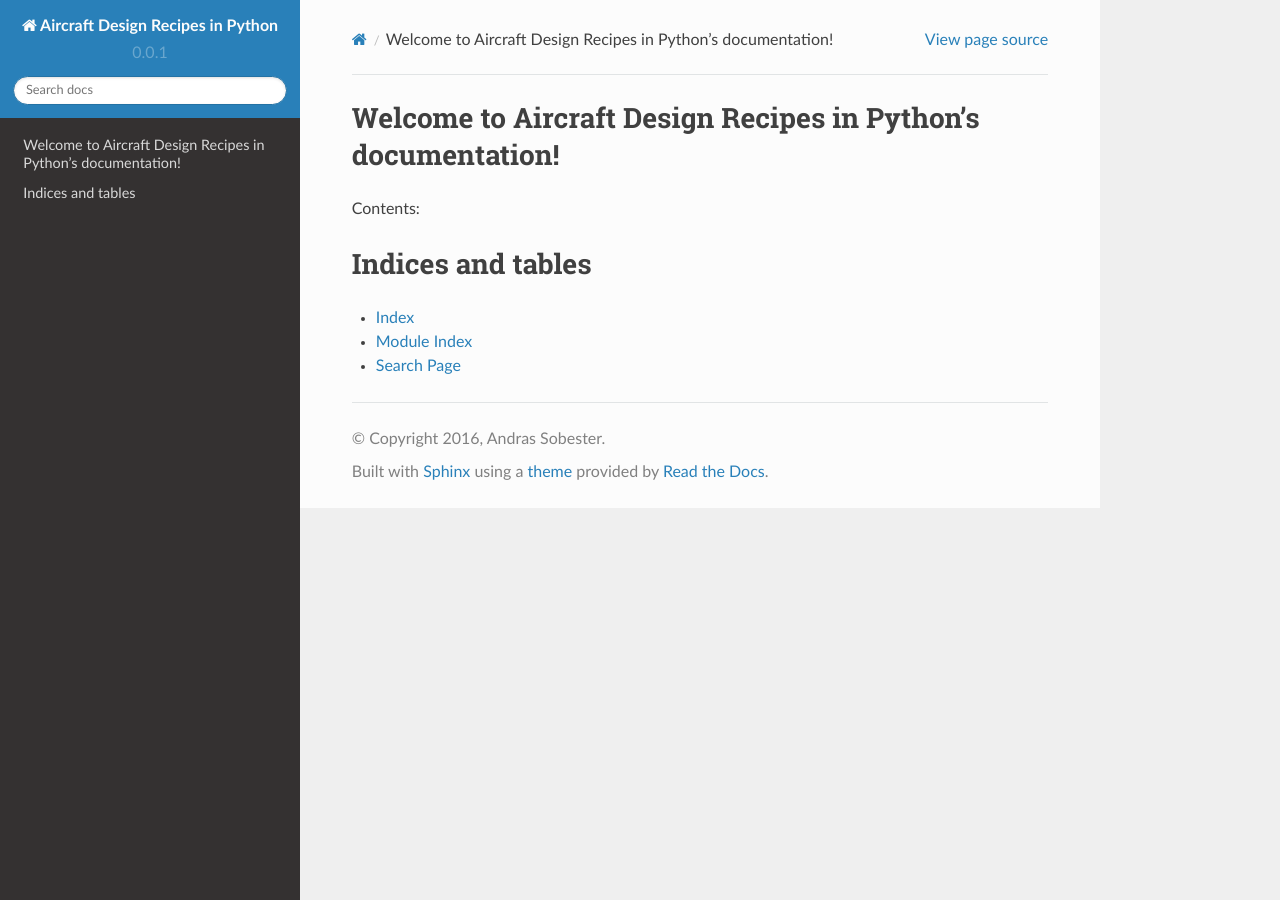
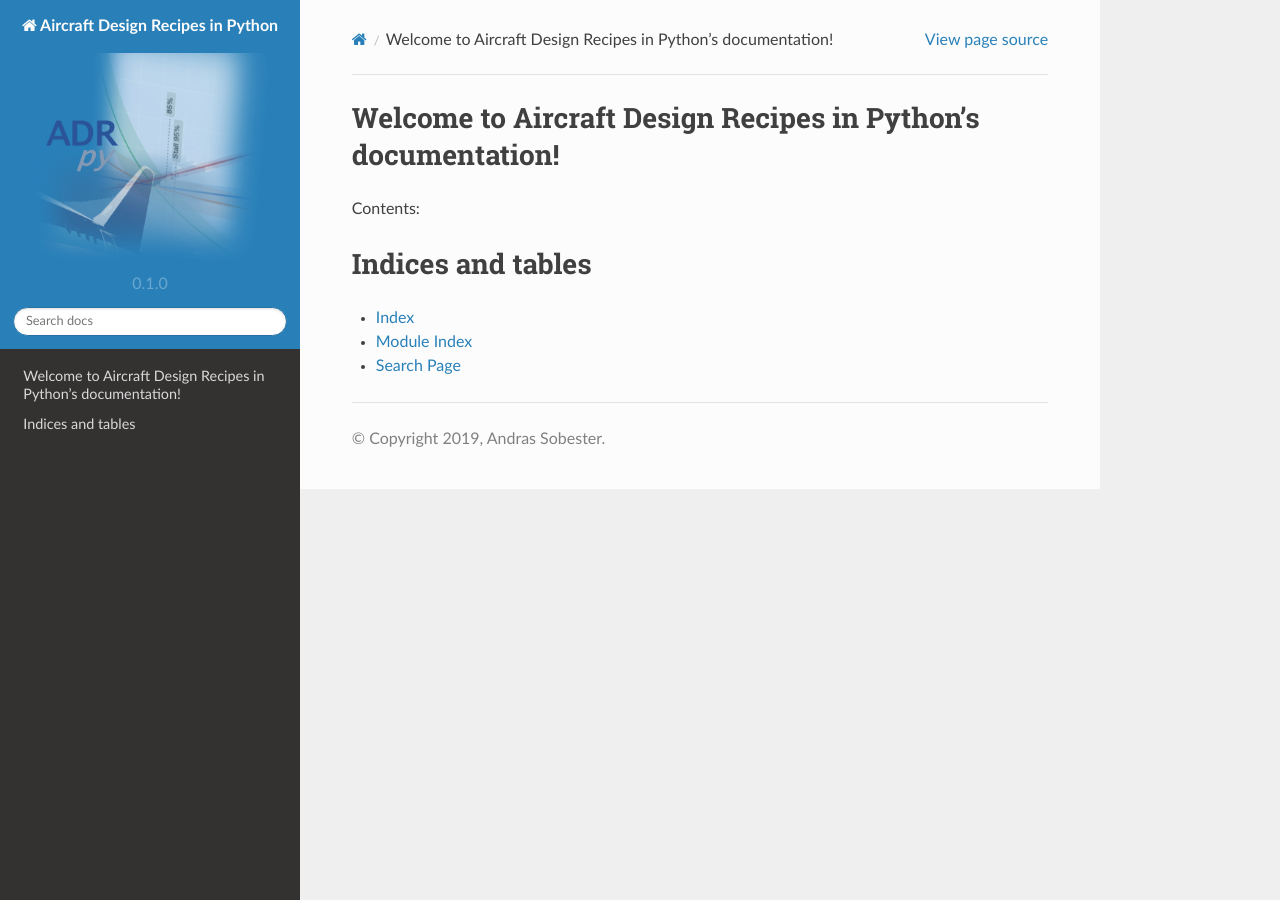
Before and after one commit to sobester/ADRpy, a Sphinx documentation site: the page built from docs/source/index.rst, in a window 1280 px wide. Built offline with Sphinx 7.4.7 and the Read the Docs theme 2.0.0, drawn with Linux system fonts in a browser that asks for light colours.

Commit message:
documentation tweaks

```diff
--- a/docs/source/conf.py
+++ b/docs/source/conf.py
@@ -49,7 +49,7 @@ master_doc = 'index'
 
 # General information about the project.
 project = 'Aircraft Design Recipes in Python'
-copyright = '2016, Andras Sobester'
+copyright = '2019, Andras Sobester'
 author = 'Andras Sobester'
 
 # The version info for the project you're documenting, acts as replacement for
@@ -57,9 +57,9 @@ author = 'Andras Sobester'
 # built documents.
 #
 # The short X.Y version.
-version = '0.0.1'
+version = '0.1.0'
 # The full version, including alpha/beta/rc tags.
-release = '0.0.1'
+release = '0.1.0'
 
 # The language for content autogenerated by Sphinx. Refer to documentation
 # for a list of supported languages.
@@ -123,14 +123,14 @@ html_theme = 'sphinx_rtd_theme'
 
 # The name for this set of Sphinx documents.
 # "<project> v<release> documentation" by default.
-#html_title = 'Aircraft Design Recipes in Python v0.0.1'
+html_title = 'Aircraft Design Recipes in Python'
 
 # A shorter title for the navigation bar.  Default is the same as html_title.
-#html_short_title = None
+html_short_title = 'ADRpy'
 
 # The name of an image file (relative to this directory) to place at the top
 # of the sidebar.
-#html_logo = None
+html_logo = '../ADRpy/ADRpy_splash.png'
 
 # The name of an image file (relative to this directory) to use as a favicon of
 # the docs.  This file should be a Windows icon file (.ico) being 16x16 or 32x32
@@ -164,19 +164,19 @@ html_static_path = ['_static']
 #html_additional_pages = {}
 
 # If false, no module index is generated.
-#html_domain_indices = True
+html_domain_indices = True
 
 # If false, no index is generated.
-#html_use_index = True
+html_use_index = True
 
 # If true, the index is split into individual pages for each letter.
 #html_split_index = False
 
 # If true, links to the reST sources are added to the pages.
-#html_show_sourcelink = True
+html_show_sourcelink = True
 
 # If true, "Created using Sphinx" is shown in the HTML footer. Default is True.
-#html_show_sphinx = True
+html_show_sphinx = False
 
 # If true, "(C) Copyright ..." is shown in the HTML footer. Default is True.
 #html_show_copyright = True
```
Also changed, not shown: docs/ADRpy/pdoc_atmospheres.html (renamed from docs/ADRpy/atmospheres.html), docs/ADRpy/pdoc_constraintanalysis.html (renamed from docs/ADRpy/constraintanalysis.html), 3 other files.
